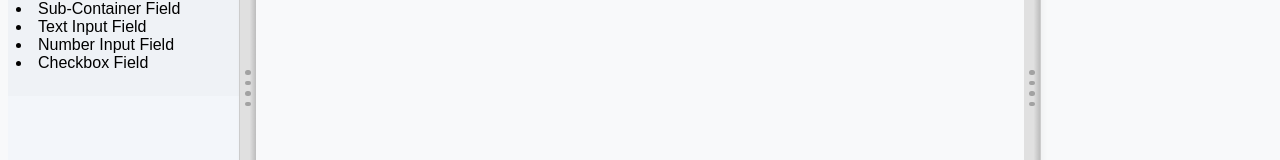
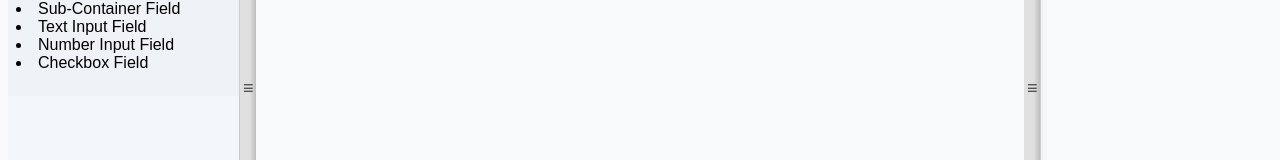
Before and after one commit to HCAToolkit/Calculogic_React_App, a React (Vite) app: page / in a window 1280 px wide. Shown: the part 329-489 px from the top of the page. Built offline with nearby package versions, Linux system fonts and the light colour scheme.

Commit message:
Enhance grip handle accessibility & interactivity

```diff
--- a/src/tabs/BuildTab.css
+++ b/src/tabs/BuildTab.css
@@ -618,12 +618,69 @@ body.dark .resize-handle:hover,
    • Semi-transparent for subtlety
 */
 .panel-drag-handle .grip-dot {
-  width: 6px; /* was 8px */
-  height: 6px; /* was 8px */
-  border-radius: 3px; /* was 4px */
-  background: #888;
-  opacity: 0.7;
+  display: none;
 }
+
+/* --- Drag handle visual: replace many dots with one "≡" symbol --- */
+
+/* hide the existing dot elements while keeping them in DOM (no JSX change required) */
+.panel-drag-handle .grip-dot {
+  display: none;
+}
+
+/* make the handle largely transparent to pointer events so wheel/scroll can reach the panel's scrollbar.
+   Only the central .grip will accept pointer events for dragging. */
+.panel-drag-handle {
+  pointer-events: none; /* allow wheel events and clicks to pass through to panel content except on .grip */
+  cursor: ew-resize; /* maintain resize cursor as fallback */
+}
+
+/* central small hit target that actually receives pointer events for dragging */
+.panel-drag-handle .grip {
+  pointer-events: auto;
+  width: 28px;               /* comfortable hit area */
+  height: 36px;
+  display: flex;
+  align-items: center;
+  justify-content: center;
+  border-radius: 6px;
+  background: transparent;
+  transition: background 120ms ease, box-shadow 120ms ease, transform 120ms ease;
+  cursor: ew-resize;         /* explicit cursor over the grip */
+}
+
+/* render a single ≡ character centered in the grip */
+.panel-drag-handle .grip::before {
+  content: "≡";
+  font-size: 18px;
+  line-height: 1;
+  color: #4a4a4a;
+  display: block;
+  transition: color 120ms ease, transform 120ms ease;
+  will-change: transform, color;
+}
+
+/* hover/focus visual feedback on the small grip */
+.panel-drag-handle .grip:hover,
+.panel-drag-handle .grip:focus {
+  background: rgba(0,0,0,0.06);
+  box-shadow: 0 4px 14px rgba(0,0,0,0.10);
+  transform: translateY(-1px);
+}
+.panel-drag-handle .grip:hover::before,
+.panel-drag-handle .grip:focus::before {
+  color: #222;
+  transform: scale(1.06);
+}
+
+/* keep strong visible affordance when keyboard-focused */
+.panel-drag-handle .grip:focus {
+  outline: 2px solid rgba(0,115,170,0.18);
+  outline-offset: 2px;
+}
+
+/* Ensure both left & right variants inherit the behavior */
+/* Removed empty ruleset for .panel-drag-handle.left .grip, .panel-drag-handle.right .grip */
 
 /* Dark mode overrides for drag handles */
 body.dark .panel-drag-handle,
@@ -636,5 +693,8 @@ body.dark .panel-drag-handle .grip-dot,
   background: #bbb;
   opacity: 0.8;
 }
+body.dark .panel-drag-handle .grip::before {
+  color: #f0f0f0;
+}
 
 /* --- Responsive Layout --- */
```
